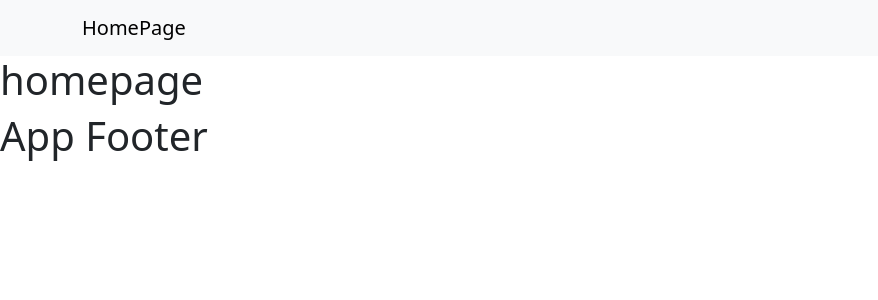
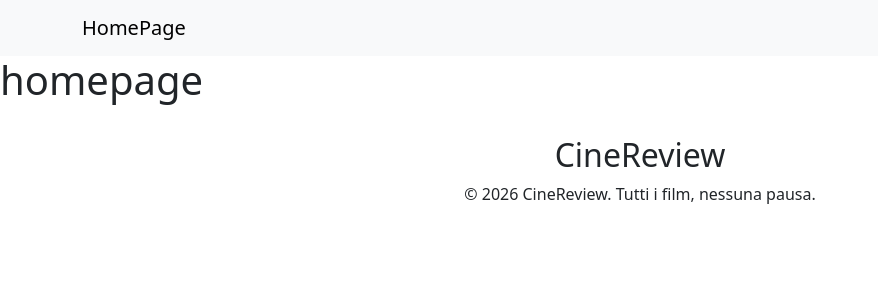
Before and after one commit to angeloren92/webapp-react, a React (Vite) app: page / in a window 1280 px wide. Shown: the top 300 px of the page, without its empty margins (0-878 px from the left). Built offline with nearby package versions, Linux system fonts and the light colour scheme.

Commit message:
add footer

```diff
--- a/src/Components/AppFooter.jsx
+++ b/src/Components/AppFooter.jsx
@@ -1,8 +1,15 @@
 export default function AppFooter() {
 
-  return (
-    <>
-        <h1>App Footer</h1>
-    </>
-  )
+    return (
+        <footer className="container">
+            <div className="d-flex flex-column align-items-center justify-content-center py-4">
+                <div className="footer-logo">
+                    <h2>Cine<span>Review</span></h2>
+                </div>
+                <div className="footer-copyright">
+                    <p>© {new Date().getFullYear()} CineReview. Tutti i film, nessuna pausa.</p>
+                </div>
+            </div>
+        </footer>
+    )
 }
--- a/src/Components/AppHeader.jsx
+++ b/src/Components/AppHeader.jsx
@@ -1,12 +1,12 @@
 export default function AppHeader() {
 
     return (
-        <>
+        <header>
             <nav className="navbar navbar-expand-sm bg-body-tertiary">
                 <div className="container">
                     <a className="navbar-brand" href="#">HomePage</a>
                 </div>
             </nav>
-        </>
+        </header>
     )
 }
--- a/src/DefaultLayout/DefaultLayout.jsx
+++ b/src/DefaultLayout/DefaultLayout.jsx
@@ -7,7 +7,9 @@ export default function DefaultLayout() {
     return (
         <>
             <AppHeader />
+            <main>
                 <Outlet />
+            </main>
             <AppFooter />
         </>
     )
```
Lines whose indentation alone changed are shown as unchanged.
